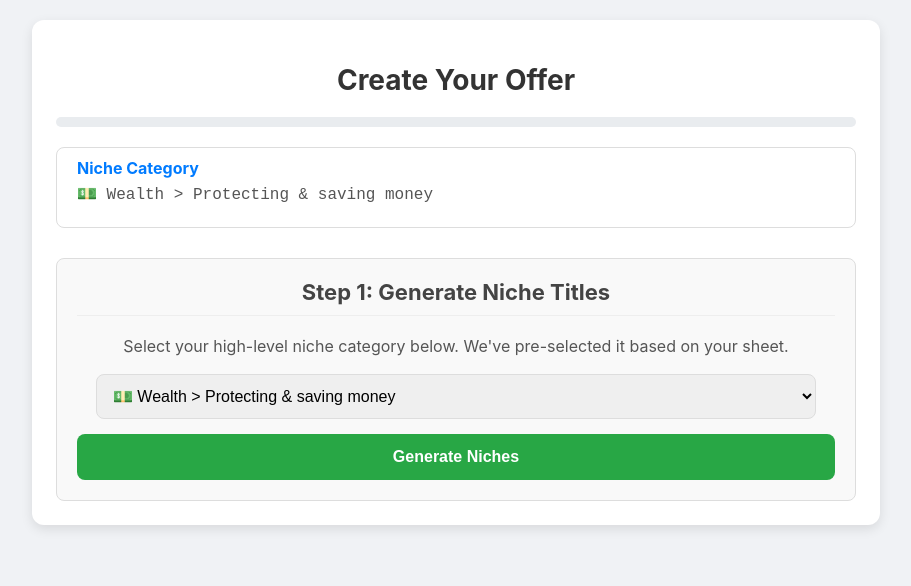
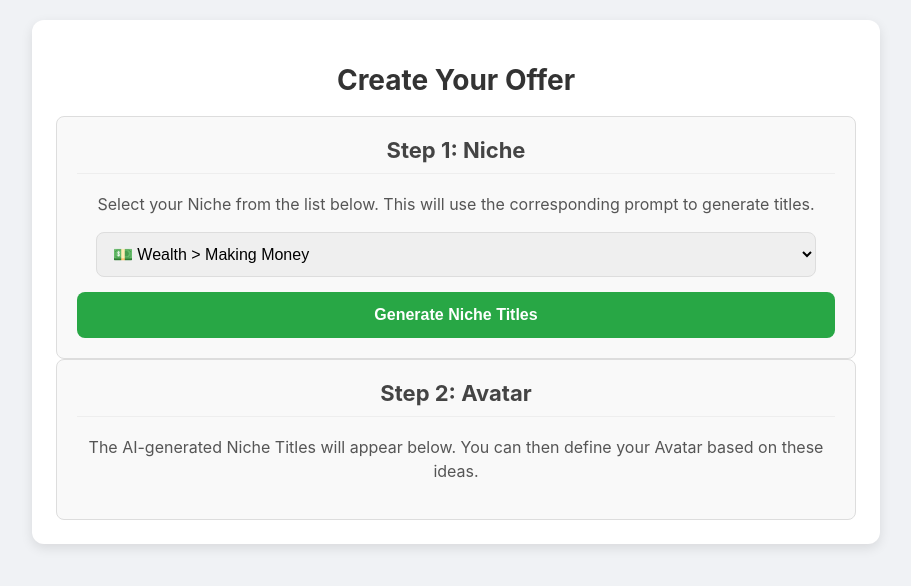
Before and after one commit to redfalcoln/offer-generator-app, a React (Create React App) app in the folder frontend/: page / in a window 1280 px wide. Shown: the top 586 px of the page, without its empty margins (184-1095 px from the left). Built offline with nearby package versions, Linux system fonts and the light colour scheme.

Commit message:
Update niche options to full list of 12

```diff
--- a/frontend/src/App.js
+++ b/frontend/src/App.js
@@ -1,40 +1,47 @@
-// Complete code for frontend/src/App.js
+// Complete code for frontend/src/App.js with all 12 niche options
 
 import React, { useState } from 'react';
 import './App.css';
 
+// This array now contains all 12 niche titles from your spreadsheet
+const nicheOptions = [
+  "💵 Wealth > Making Money",
+  "💵 Wealth > Growing money",
+  "💵 Wealth > Protecting & saving money",
+  "💪 Health > Improving beauty & appearance",
+  "💪 Health > Improving performance",
+  "💪 Health > Reducing pain, discomfort & disease",
+  "❤️ Relationships > Getting into one",
+  "❤️ Relationships > Improving one",
+  "❤️ Relationships > Getting out of one",
+  "🕹️ Entertainment > Hobby/interest",
+  "🕹️ Entertainment > Movies/games",
+  "🕹️ Entertainment > Personal/adult/comedy",
+];
+
 const App = () => {
-    const [currentStep, setCurrentStep] = useState(1);
-    const [inputs, setInputs] = useState({ niche_category: "💵 Wealth > Protecting & saving money" });
-    const [results, setResults] = useState({});
+    // State to hold the user's dropdown selection, the result, and loading status
+    const [selectedNiche, setSelectedNiche] = useState(nicheOptions[0]);
+    const [result, setResult] = useState('');
     const [isLoading, setIsLoading] = useState(false);
     const [error, setError] = useState('');
 
-    const handleInputChange = (e) => {
-        const { name, value } = e.target;
-        setInputs(prev => ({ ...prev, [name]: value }));
-    };
-
-    const handleNextStep = (e) => {
-        e.preventDefault();
-        setCurrentStep(prev => prev + 1);
-    };
-
-    const handleApiSubmit = async (e, step, endpoint, body) => {
+    const handleSubmit = async (e) => {
         e.preventDefault();
         setIsLoading(true);
         setError('');
+        setResult(''); // Clear previous result
+
         try {
-            const response = await fetch(`https://my-offer-app-backend.onrender.com${endpoint}`, {
+            const response = await fetch('https://my-offer-app-backend.onrender.com/api/generate-niche-titles', {
                 method: 'POST',
                 headers: { 'Content-Type': 'application/json' },
-                body: JSON.stringify(body),
+                body: JSON.stringify({ niche_category: selectedNiche }),
             });
             const data = await response.json();
             if (data.error) throw new Error(data.error);
 
-            setResults(prev => ({ ...prev, [`step${step}_result`]: data.response }));
-            setCurrentStep(step + 1);
+            setResult(data.response);
 
         } catch (err) {
             setError(err.message);
@@ -43,129 +50,36 @@ const App = () => {
         }
     };
 
-    const renderResult = (step, title) => {
-        const result = results[`step${step}_result`];
-        return result && (
-            <div className="summary-item">
-                <h4>{title}</h4>
-                <pre>{result}</pre>
-            </div>
-        );
-    };
-
-     const renderInput = (name, title) => {
-        const input = inputs[name];
-        return input && (
-             <div className="summary-item">
-                <h4>{title}</h4>
-                <p>{input}</p>
-            </div>
-        );
-    }
-
     return (
         <div className="App">
             <div className="container">
                 <h1>Create Your Offer</h1>
-                <div className="progress-bar">
-                    <div className="progress" style={{ width: `${(currentStep -1) / 6 * 100}%` }}></div>
+
+                <div className="step-container">
+                  <h2>Step 1: Niche</h2>
+                  <form onSubmit={handleSubmit}>
+                      <p>Select your Niche from the list below. This will use the corresponding prompt to generate titles.</p>
+                      <select value={selectedNiche} onChange={(e) => setSelectedNiche(e.target.value)}>
+                          {nicheOptions.map(option => (
+                              <option key={option} value={option}>{option}</option>
+                          ))}
+                      </select>
+                      <button type="submit" disabled={isLoading}>
+                          {isLoading ? 'Generating...' : 'Generate Niche Titles'}
+                      </button>
+                  </form>
                 </div>
 
-                {/* --- Display previous inputs and results --- */}
-                <div className="summary-container">
-                    {renderInput('niche_category', 'Niche Category')}
-                    {renderResult(1, 'Generated Niches')}
-                    {renderInput('avatar', 'Your Avatar/Niche')}
-                    {renderResult(3, 'Generated Outcomes')}
-                    {renderInput('method_notes', 'Your Method Notes')}
-                    {renderResult(4, 'Generated Method Ideas')}
-                    {renderInput('objections', 'Your Customer Objections')}
-                    {renderResult(6, 'Generated Offer Stacks')}
+                {/* This section will display the result under the "Step 2" heading as requested */}
+                <div className="step-container">
+                    <h2>Step 2: Avatar</h2>
+                    <p>The AI-generated Niche Titles will appear below. You can then define your Avatar based on these ideas.</p>
+                    <div className="result-box">
+                        {isLoading && <p className="loading-text">Generating, please wait...</p>}
+                        {error && <div className="error">{error}</div>}
+                        {result && <pre>{result}</pre>}
+                    </div>
                 </div>
-
-                <div className="step-container">
-                    {/* --- STEP 1: NICHE --- */}
-                    {currentStep === 1 && (
-                        <form onSubmit={(e) => handleApiSubmit(e, 1, '/api/generate-niche', { niche_category: inputs.niche_category })}>
-                            <h2>Step 1: Generate Niche Titles</h2>
-                            <p>Select your high-level niche category below. We've pre-selected it based on your sheet.</p>
-                            <select name="niche_category" value={inputs.niche_category} onChange={handleInputChange}>
-                                <option value="💵 Wealth > Protecting & saving money">💵 Wealth > Protecting & saving money</option>
-                                <option value="ጤ Health > Losing weight">ጤ Health > Losing weight</option>
-                                <option value="❤️ Relationships > Finding a partner">❤️ Relationships > Finding a partner</option>
-                            </select>
-                            <button type="submit" disabled={isLoading}>{isLoading ? 'Generating...' : 'Generate Niches'}</button>
-                        </form>
-                    )}
-
-                    {/* --- STEP 2: AVATAR (Manual) --- */}
-                    {currentStep === 2 && (
-                        <form onSubmit={handleNextStep}>
-                            <h2>Step 2: Describe Your Avatar</h2>
-                            <p>Who is your ideal customer? Be specific. This will be used in the next steps.</p>
-                            <textarea name="avatar" onChange={handleInputChange} placeholder="e.g., Early-career software developers in their late 20s who want to start investing but are overwhelmed by options." required />
-                            <button type="submit">Next Step</button>
-                        </form>
-                    )}
-
-                    {/* --- STEP 3: OUTCOME --- */}
-                    {currentStep === 3 && (
-                        <form onSubmit={(e) => handleApiSubmit(e, 3, '/api/generate-outcome', { industry: inputs.niche_category, niche_avatar: inputs.avatar })}>
-                             <h2>Step 3: Generate Desirable Outcomes</h2>
-                             <p>Click below to generate a list of powerful outcomes your customers would pay for.</p>
-                             <button type="submit" disabled={isLoading}>{isLoading ? 'Generating...' : 'Generate Outcomes'}</button>
-                        </form>
-                    )}
-
-                    {/* --- STEP 4: METHOD --- */}
-                    {currentStep === 4 && (
-                        <form onSubmit={(e) => handleApiSubmit(e, 4, '/api/generate-method', { industry: inputs.niche_category, niche_avatar: inputs.avatar, primary_outcome: results.step3_result })}>
-                             <h2>Step 4: Create a Unique Method</h2>
-                             <p>Now let's brainstorm a unique name and process for your offer to make it stand out.</p>
-                             <button type="submit" disabled={isLoading}>{isLoading ? 'Generating...' : 'Generate Method Ideas'}</button>
-                        </form>
-                    )}
-
-                     {/* --- STEP 5: OBJECTIONS (Manual) --- */}
-                    {currentStep === 5 && (
-                        <form onSubmit={handleNextStep}>
-                            <h2>Step 5: Brainstorm Customer Objections</h2>
-                            <p>What are the top 3-5 reasons a customer might hesitate to buy your offer?</p>
-                            <textarea name="objections" onChange={handleInputChange} placeholder="e.g., 1. It's too expensive. 2. I don't have time. 3. I'm not sure it will work for me." required />
-                            <button type="submit">Next Step</button>
-                        </form>
-                    )}
-
-                     {/* --- STEP 6: OFFER STACK --- */}
-                    {currentStep === 6 && (
-                        <form onSubmit={(e) => handleApiSubmit(e, 6, '/api/generate-stack', {})}>
-                             <h2>Step 6: Build Your Value Stack</h2>
-                             <p>Let's generate some compelling offer stacks to maximize value.</p>
-                             <button type="submit" disabled={isLoading}>{isLoading ? 'Generating...' : 'Generate Stacks'}</button>
-                        </form>
-                    )}
-
-                    {/* --- STEP 7: FINALIZE (Manual) --- */}
-                    {currentStep === 7 && (
-                        <form onSubmit={(e) => { e.preventDefault(); alert("Offer Created!"); }}>
-                            <h2>Step 7: Finalize Offer Details</h2>
-                            <p>Fill in the remaining details for your offer.</p>
-                            <div className="final-inputs">
-                                <label>Guarantee Name & Promise</label>
-                                <input name="guarantee" onChange={handleInputChange} type="text" placeholder="e.g., The 'Profit Path' 30-Day Guarantee" />
-                                <label>Scarcity Tactic</label>
-                                <input name="scarcity" onChange={handleInputChange} type="text" placeholder="e.g., Only 50 spots available this quarter" />
-                                <label>Urgency Tactic</label>
-                                <input name="urgency" onChange={handleInputChange} type="text" placeholder="e.g., Enrollment closes Friday at midnight" />
-                                <label>Final Price</label>
-                                <input name="price" onChange={handleInputChange} type="text" placeholder="e.g., $997" />
-                            </div>
-                            <button type="submit">Complete Offer</button>
-                        </form>
-                    )}
-
-                </div>
-                {error && <div className="error">{error}</div>}
             </div>
         </div>
     );
```
